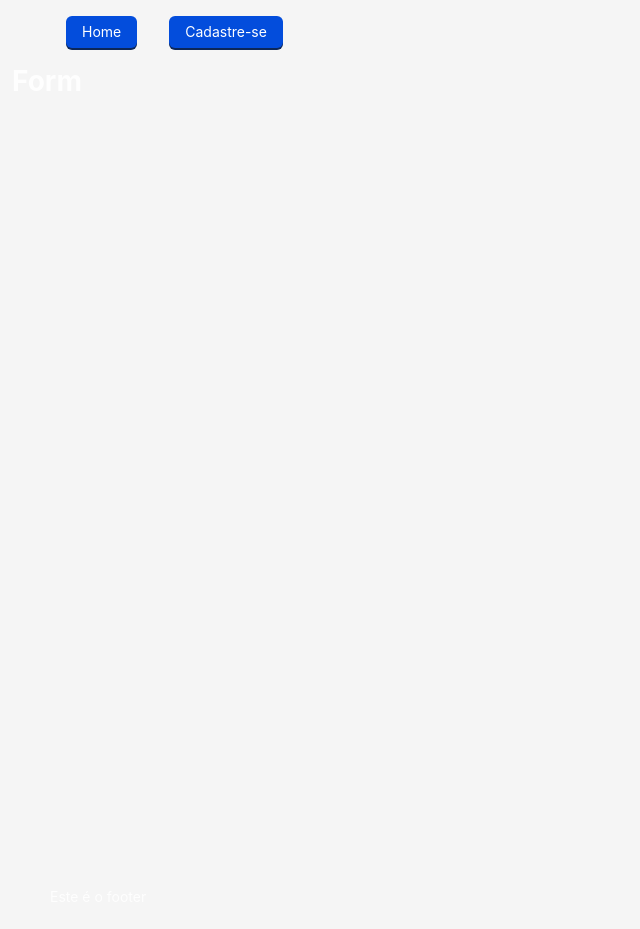
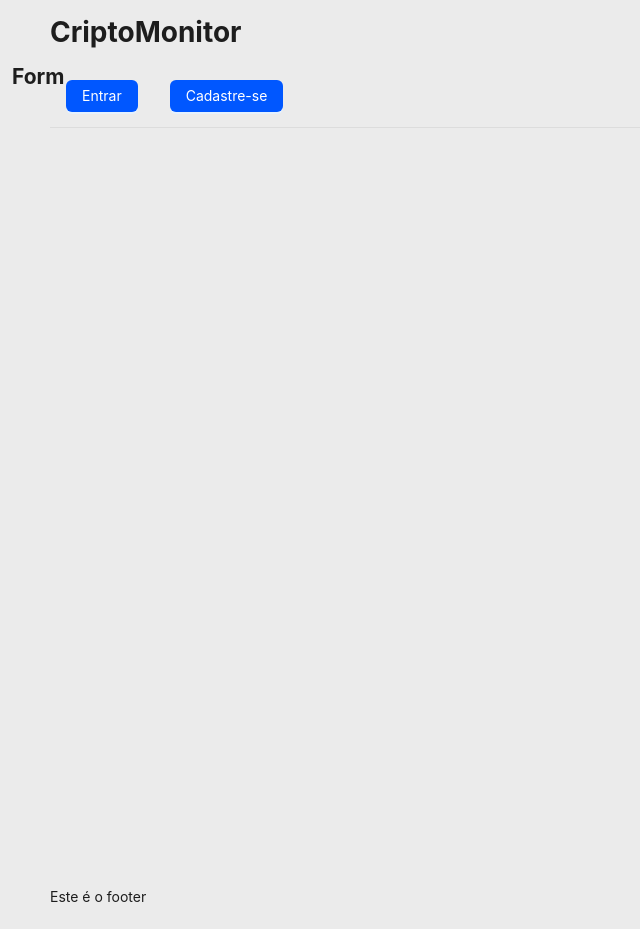
Before and after one commit to Pablo-Rafael-Martin/monitor-cripto, a Next.js app: page / in a window 1280 px wide. Shown: the whole page, without its empty margins (0-640 px from the left). Built offline with nearby package versions, Linux system fonts and the light colour scheme; what @ant-design/nextjs-registry would draw is missing.

Commit message:
Add fonte pelo head do conteúdo da página, add componente da logo, começando estilização do header

```diff
--- a/src/app/layout.tsx
+++ b/src/app/layout.tsx
@@ -1,5 +1,5 @@
 import type { Metadata } from "next";
-import "./style/global.scss";
+import "./style/index.scss";
 import { AntdRegistry } from "@ant-design/nextjs-registry";
 import { ConfigProvider } from "antd";
 import { themeConfig } from './style/theme.js';
@@ -17,7 +17,6 @@ export default function RootLayout({
     return (
         <html lang="pt-BR">
             <body>
-				{/* {children} */}
                 <ConfigProvider theme={themeConfig}>
                     <AntdRegistry>{children}</AntdRegistry>
                 </ConfigProvider>
--- a/src/app/page.tsx
+++ b/src/app/page.tsx
@@ -1,26 +1,37 @@
+'use client';
+
 import { Layout, Menu } from "antd";
 import styles from "./page.module.css";
 import { Header, Content, Footer } from "antd/es/layout/layout";
 import AppMenu from "@/components/AppMenu";
+import { Roboto } from "next/font/google";
+import WebsiteLogo from "@/components/WebsiteLogo";
 
 
-export default function Home() {
+
+const roboto = Roboto({
+    weight: ['300', '400', '500', '700'],
+    style: ['normal'],
+    subsets: ['latin'],
+});
+
+
+export default function Entrar() {
     return (
+        <>
+            <style jsx global>{`html {font-family: ${roboto.style.fontFamily};}`}</style>
+
             <Layout style={{ minHeight: '100vh', }}>
                 <Header style={{ backgroundColor: "transparent" }}>
-                {/* Este é o header */}
-                {/* Logo */}
+                    <WebsiteLogo />
 
                     <AppMenu />
                 </Header>
 
-            <Content >
-                {/* <div className="col-5 offset-1">
-                    <h1>Landing Page</h1>
-                </div> */}
+                <Content>
                     <div className="main-frame flex">
                         <div className="col-5">
-                        <h1>Form</h1>
+                            <h2>Form</h2>
                         </div>
                     </div>
                 </Content>
@@ -29,5 +40,6 @@ export default function Home() {
                     Este é o footer
                 </Footer>
             </Layout>
+        </>
     );
 }
--- /dev/null
+++ b/src/app/style/components/WebsiteLogo.scss
@@ -0,0 +1,3 @@
+.website-logo {
+    width: fit-content;
+}
--- a/src/app/style/reset.scss
+++ b/src/app/style/reset.scss
@@ -17,3 +17,7 @@ button, a, address {
     color: inherit;
     cursor: pointer;
 }
+
+h1, h2, h3, h4, h5, h6 {
+    width: fit-content;
+}
--- a/src/app/style/theme.js
+++ b/src/app/style/theme.js
@@ -1,7 +1,7 @@
 import { theme } from "antd"
 
 export const themeConfig = {
-    algorithm: theme.darkAlgorithm,
+    algorithm: theme.defaultAlgorithm,
     token: {
         colorBgBase: '#f5f5f5',
         colorPrimary: '#0057FF',
--- a/src/components/AppMenu.tsx
+++ b/src/components/AppMenu.tsx
@@ -6,7 +6,7 @@ import React from 'react';
 
 function AppMenu() {
     const menuItems = [
-        { label: <Button type="primary" color="default" href={"/"}>Home</Button>, key: 1 },
+        { label: <Button type="primary" color="default" href={"/"}>Entrar</Button>, key: 1 },
         { label: <Button type="primary" href={'/cadastro'}>Cadastre-se</Button>, key: 2 }
     ];
 
--- /dev/null
+++ b/src/components/WebsiteLogo.tsx
@@ -0,0 +1,9 @@
+function WebsiteLogo() {
+    return (
+        <div className="website-logo">
+            <h1>CriptoMonitor</h1>
+        </div>
+    );
+}
+
+export default WebsiteLogo;
```
Also changed, not shown: src/app/style/global.scss (+4 -4 lines), src/app/style/index.scss (added, +8 -0 lines). Lines whose indentation alone changed are shown as unchanged.
